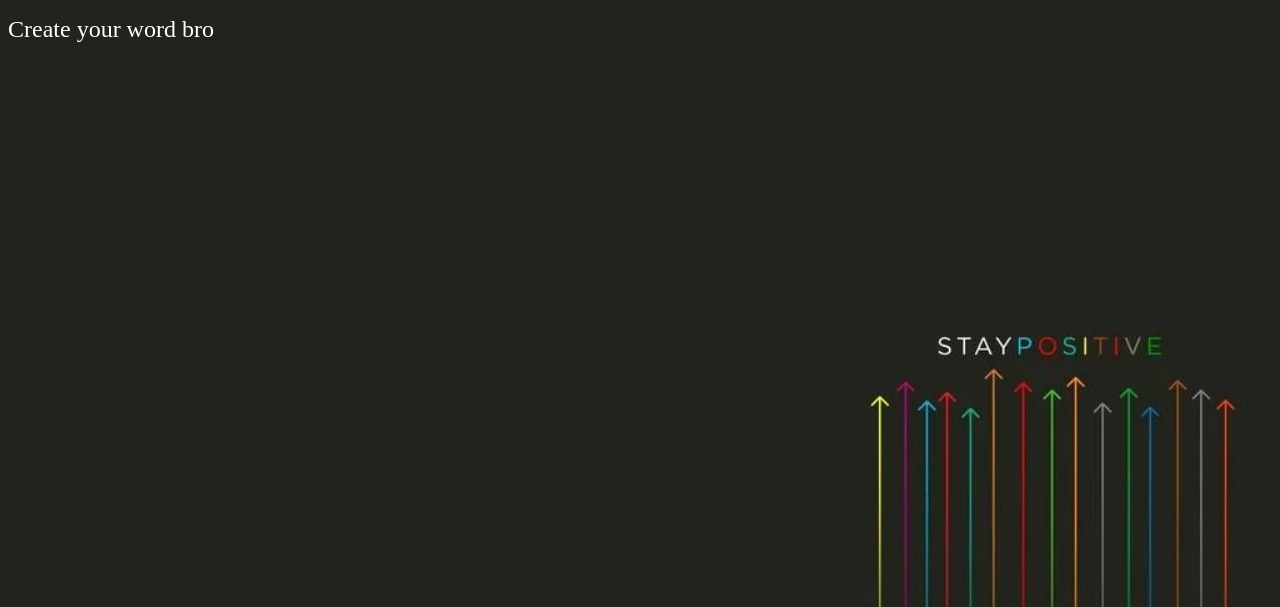
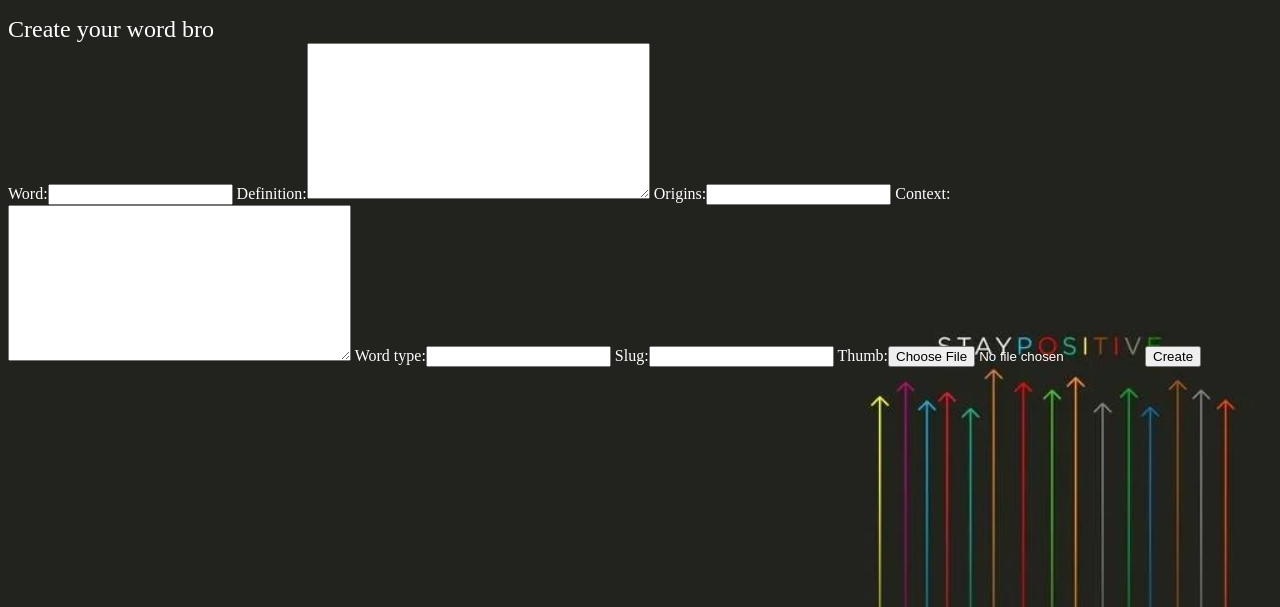
Before and after one commit to Bondou66/ImproVocab, a Django app: page /words/create/ in a window 1280 px wide. Shown: the part 95-702 px from the top of the page. Run offline with Django 3.2, Linux system fonts and the light colour scheme; a user stored in the database is signed in.

Commit message:
added word creation form

```diff
--- /dev/null
+++ b/words/forms.py
@@ -0,0 +1,7 @@
+from django import forms
+from . import models
+
+class CreateWordForm(forms.ModelForm):
+    class Meta:
+        model = models.Word
+        fields = ['word', 'definition', 'origins', 'context', 'word_type', 'slug', 'thumb']
--- a/words/templates/words/word_create.html
+++ b/words/templates/words/word_create.html
@@ -2,5 +2,10 @@
 {% block content %}
     <div class="create-word">
         <h2>Create your word bro</h2>
+        <form class="site-form" action="{% url 'words:create' %}" method="post" enctype="multipart/form-data">
+            {% csrf_token %}
+            {{ form }}
+            <input type="submit" value="Create">
+        </form>
     </div>
 {% endblock %}
--- a/words/views.py
+++ b/words/views.py
@@ -1,6 +1,7 @@
-from django.shortcuts import render
+from django.shortcuts import render, redirect
 from .models import Word
 from django.contrib.auth.decorators import login_required
+from . import forms
 
 def word_list(request):
     words = Word.objects.all().order_by('word')
@@ -12,4 +13,10 @@ def word_detail(request, slug):
 
 @login_required(login_url="/accounts/login/")
 def word_create(request):
-    return render(request, "words/word_create.html")
+    if request.method == 'POST':
+        form = forms.CreateWordForm(request.POST, request.FILES)
+        if form.is_valid():
+            return redirect('words:list')
+    else:
+        form = forms.CreateWordForm()
+    return render(request, "words/word_create.html", {'form' : form})
```
